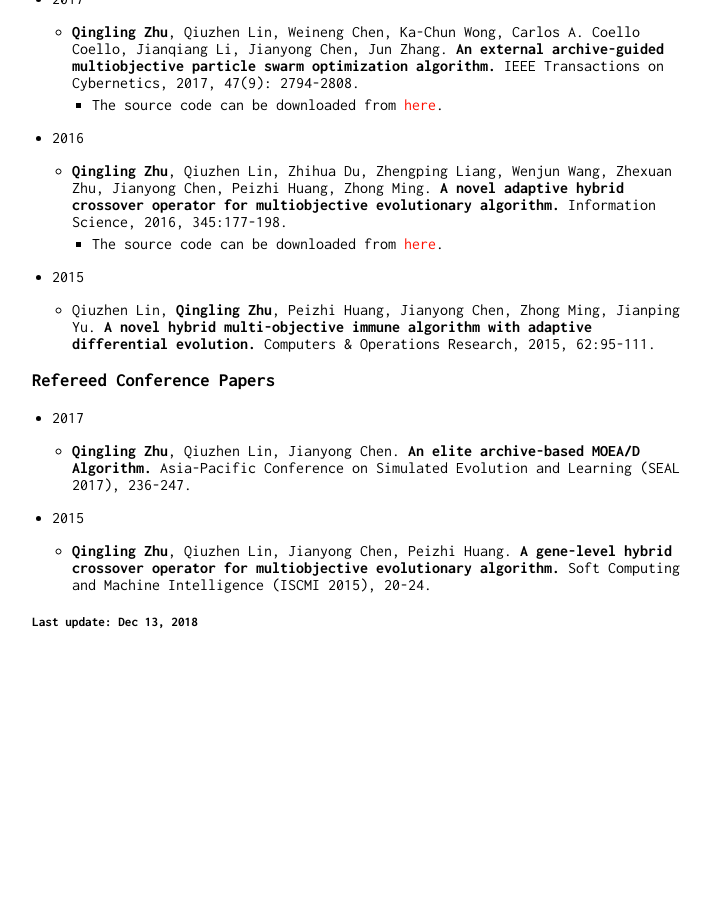
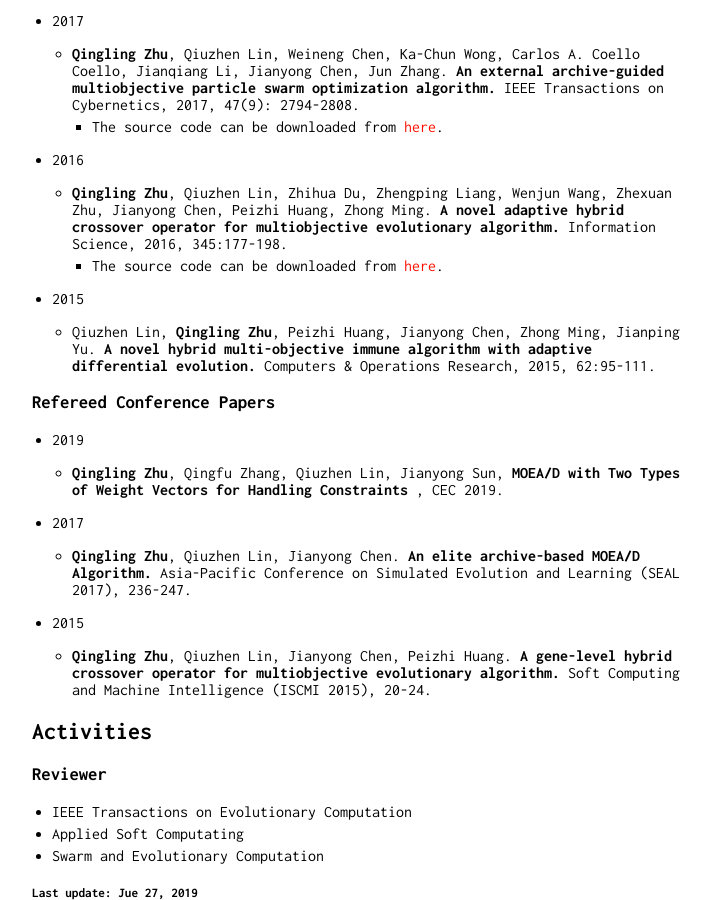
Before and after one commit to zhuqingling/zhuqingling.github.io, a Jekyll site: the page built from index.md, in a window 1280 px wide and 900 px high, scrolled down 1534 px. Shown: the whole window, without its empty margins (258-969 px from the left). Built offline with Jekyll 4.4.1, drawn with Linux system fonts in a browser that asks for light colours; our own code applies the rules of GitHub Pages for plain Markdown files; before the commit the page ends 2163 px from its top, so only the background shows below that.

Commit message:
Update index.md

```diff
--- a/index.md
+++ b/index.md
@@ -45,6 +45,7 @@ Computational Intelligence, Evolutionary Computation, Multi-Objective Optimizati
 
 * 2019
   * **Qingling Zhu**, Qingfu Zhang, Qiuzhen Lin, **A Constrained Multiobjective Evolutionary Algorithm with Detect-and-Escape Strategy** Under Review.
+
   * **Qingling Zhu**, Qiuzhen Lin, Jianqiang Li, Carlos A. Coello Coello, Jianyong Chen, and Jun Zhang **An Elite Gene Guided Reproduction Operator for Many-objective Optimization**, Under Review.
 
 * 2018
@@ -73,6 +74,11 @@ Computational Intelligence, Evolutionary Computation, Multi-Objective Optimizati
 
 ### Refereed Conference Papers
 
+* 2019
+
+  * **Qingling Zhu**, Qingfu Zhang, Qiuzhen Lin, Jianyong Sun, **MOEA/D with Two Types of Weight Vectors for Handling Constraints**
+, CEC 2019.
+
 * 2017
 
   * **Qingling Zhu**, Qiuzhen Lin, Jianyong Chen.  **An elite archive-based MOEA/D Algorithm.** Asia-Pacific Conference on Simulated Evolution and Learning (SEAL 2017), 236-247.
@@ -81,4 +87,11 @@ Computational Intelligence, Evolutionary Computation, Multi-Objective Optimizati
 
   * **Qingling Zhu**, Qiuzhen Lin, Jianyong Chen, Peizhi Huang. **A gene-level hybrid crossover operator for multiobjective evolutionary algorithm.** Soft Computing and Machine Intelligence (ISCMI 2015), 20-24.
 
-##### Last update: Dec 13, 2018
+## Activities
+
+### Reviewer
+  * IEEE Transactions on Evolutionary Computation
+  * Applied Soft Computating
+  * Swarm and Evolutionary Computation
+
+##### Last update: Jue 27, 2019
```
